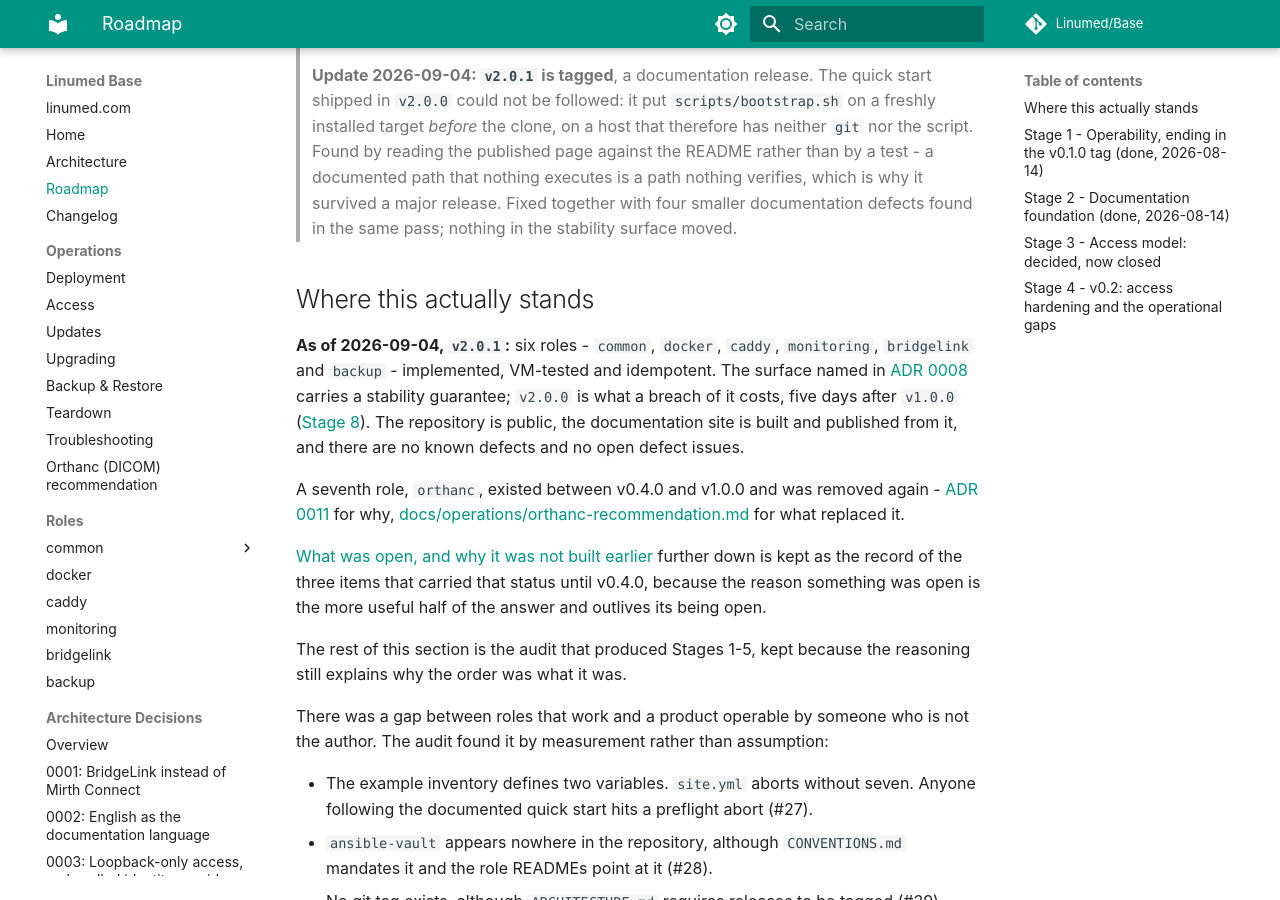
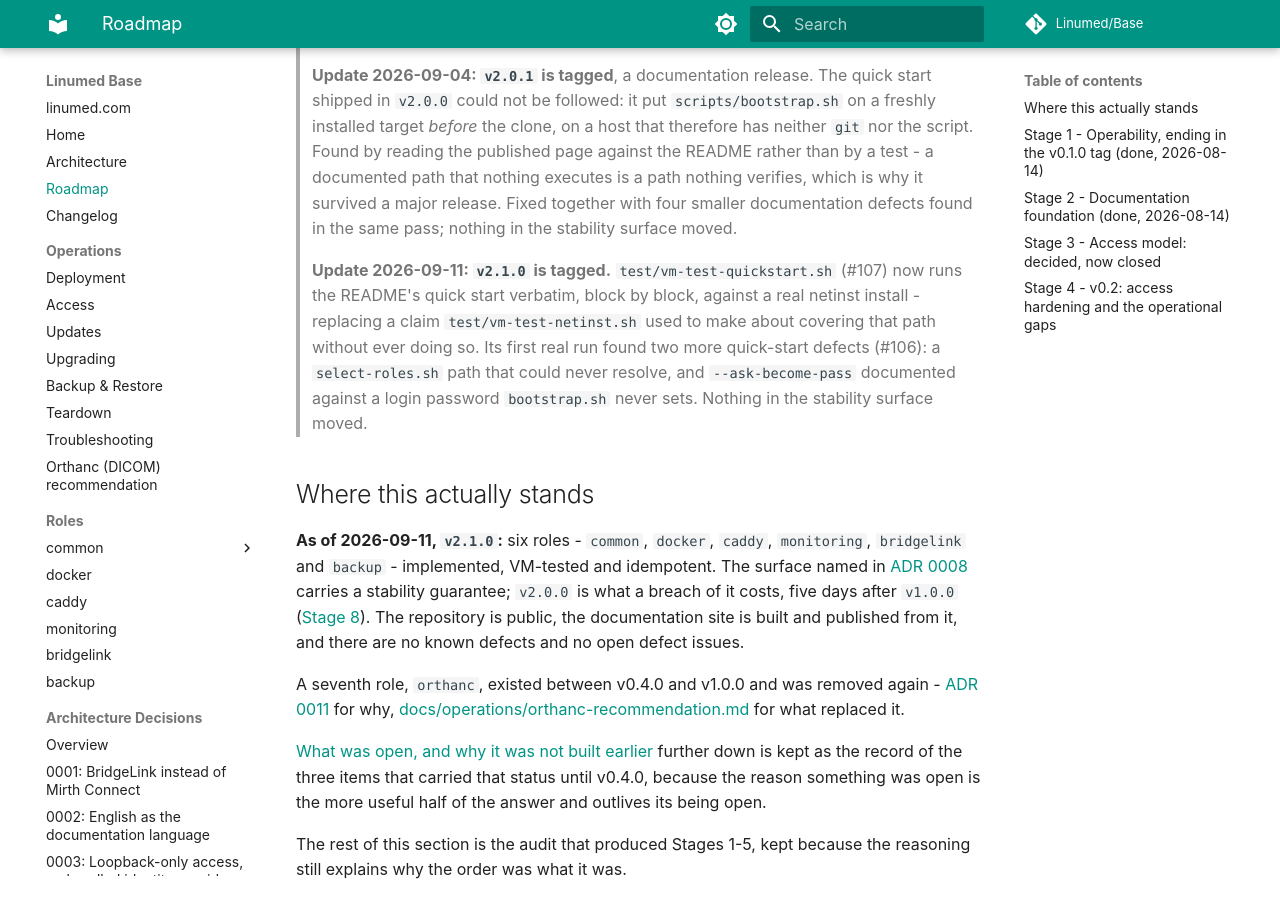
Before and after one commit to Linumed/Base, an MkDocs documentation site: the page built from docs/ROADMAP.md, in a window 1280 px wide and 900 px high, scrolled down 1064 px. Built offline with MkDocs 1.6.1 and Material for MkDocs 9.7.7, drawn with Linux system fonts in a browser that asks for light colours; comment, search, counter and statistics services are not loaded.

Commit message:
Docs: Release v2.1.0 vorbereitet
Unreleased-Einträge (#106, #107) unter v2.1.0 zusammengefasst, ROADMAP.md
und ARCHITECTURE.md mit dem Release-Update nachgezogen. Kein Role-,
Variablen- oder Default-Wechsel, ADR-0008-Stabilitätsfläche unverändert -
Minor-Bump wegen des neuen Testskripts, nicht wegen eines Verhaltens, das
eine laufende Instanz bemerken würde.

```diff
--- a/docs/ROADMAP.md
+++ b/docs/ROADMAP.md
@@ -49,10 +49,18 @@ Written 2026-08-14, after an audit of the repository against its own stated requ
 > test - a documented path that nothing executes is a path nothing verifies, which is why
 > it survived a major release. Fixed together with four smaller documentation defects
 > found in the same pass; nothing in the stability surface moved.
+>
+> **Update 2026-09-11: `v2.1.0` is tagged.** `test/vm-test-quickstart.sh` (#107) now runs
+> the README's quick start verbatim, block by block, against a real netinst install -
+> replacing a claim `test/vm-test-netinst.sh` used to make about covering that path
+> without ever doing so. Its first real run found two more quick-start defects (#106): a
+> `select-roles.sh` path that could never resolve, and `--ask-become-pass` documented
+> against a login password `bootstrap.sh` never sets. Nothing in the stability surface
+> moved.
 
 ## Where this actually stands
 
-**As of 2026-09-04, `v2.0.1`:** six roles - `common`, `docker`, `caddy`, `monitoring`,
+**As of 2026-09-11, `v2.1.0`:** six roles - `common`, `docker`, `caddy`, `monitoring`,
 `bridgelink` and `backup` - implemented, VM-tested and idempotent. The surface named in
 [ADR 0008](adr/0008-what-the-v1-0-stability-guarantee-covers.md) carries a stability
 guarantee; `v2.0.0` is what a breach of it costs, five days after `v1.0.0`
```
Also changed, not shown: ARCHITECTURE.md (+6 -0 lines), CHANGELOG.md (+6 -0 lines).
